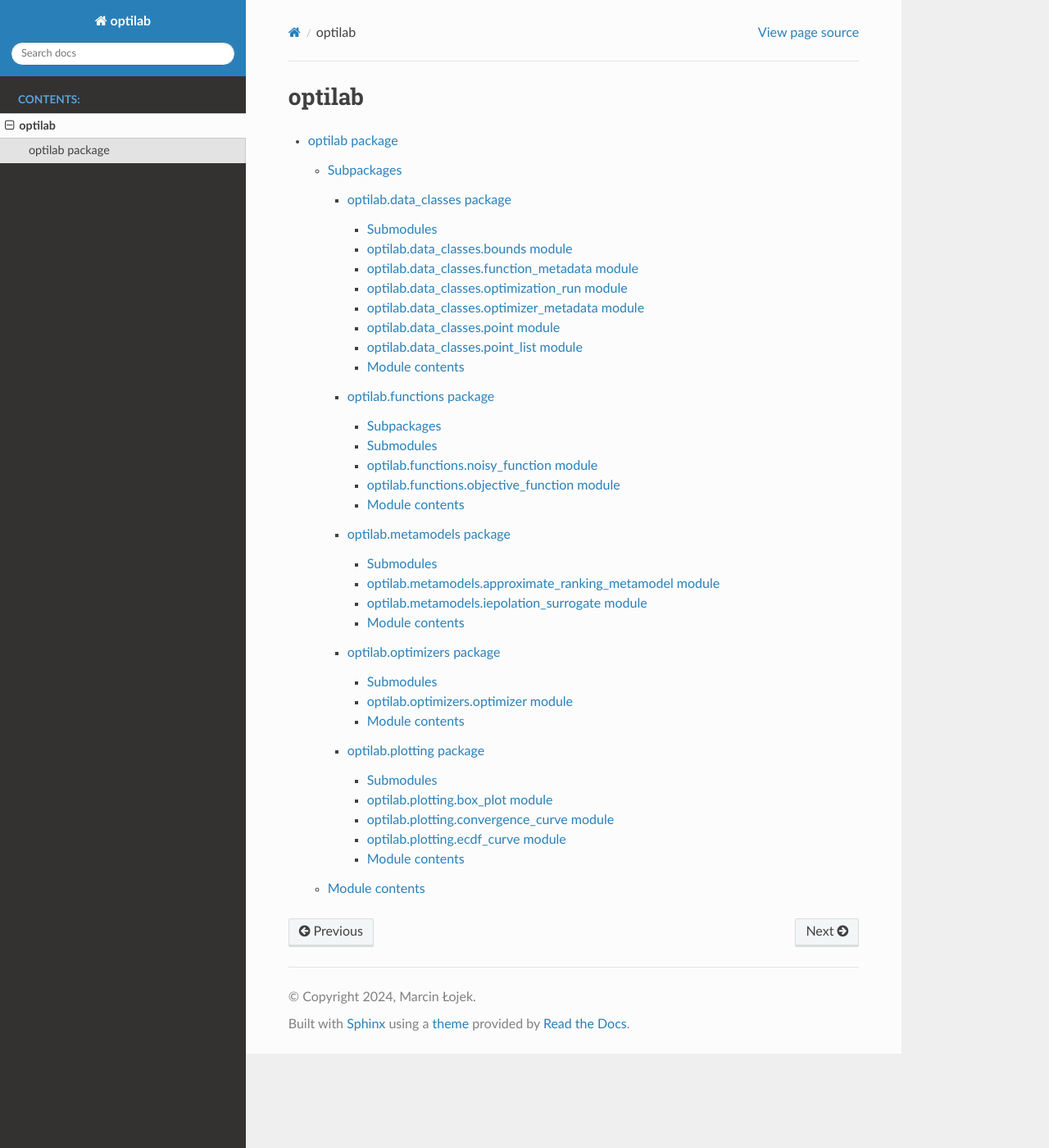
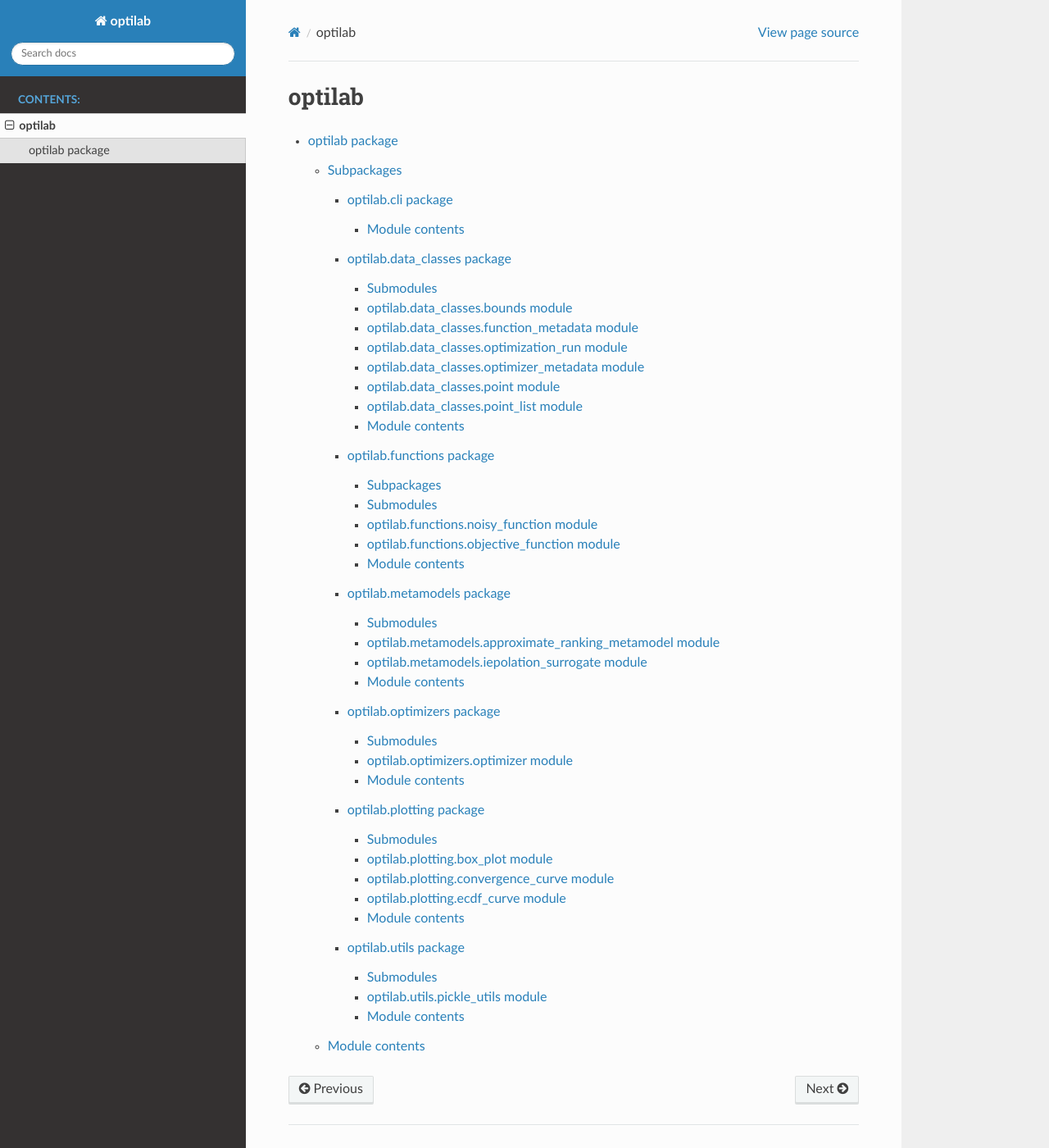
Before and after one commit to mlojek/optilab, a Sphinx documentation site: the page built from docs/modules.rst, in a window 1280 px wide and 1400 px high. Shown: the whole window at 82% size. Built offline with Sphinx 7.4.7 and the Read the Docs theme 3.1.0, drawn with Linux system fonts in a browser that asks for light colours.

Commit message:
Update documentation

```diff
--- /dev/null
+++ b/docs/optilab.cli.rst
@@ -0,0 +1,10 @@
+optilab.cli package
+===================
+
+Module contents
+---------------
+
+.. automodule:: optilab.cli
+   :members:
+   :undoc-members:
+   :show-inheritance:
--- a/docs/optilab.rst
+++ b/docs/optilab.rst
@@ -7,11 +7,13 @@ Subpackages
 .. toctree::
    :maxdepth: 4
 
+   optilab.cli
    optilab.data_classes
    optilab.functions
    optilab.metamodels
    optilab.optimizers
    optilab.plotting
+   optilab.utils
 
 Module contents
 ---------------
--- /dev/null
+++ b/docs/optilab.utils.rst
@@ -0,0 +1,21 @@
+optilab.utils package
+=====================
+
+Submodules
+----------
+
+optilab.utils.pickle\_utils module
+----------------------------------
+
+.. automodule:: optilab.utils.pickle_utils
+   :members:
+   :undoc-members:
+   :show-inheritance:
+
+Module contents
+---------------
+
+.. automodule:: optilab.utils
+   :members:
+   :undoc-members:
+   :show-inheritance:
```
